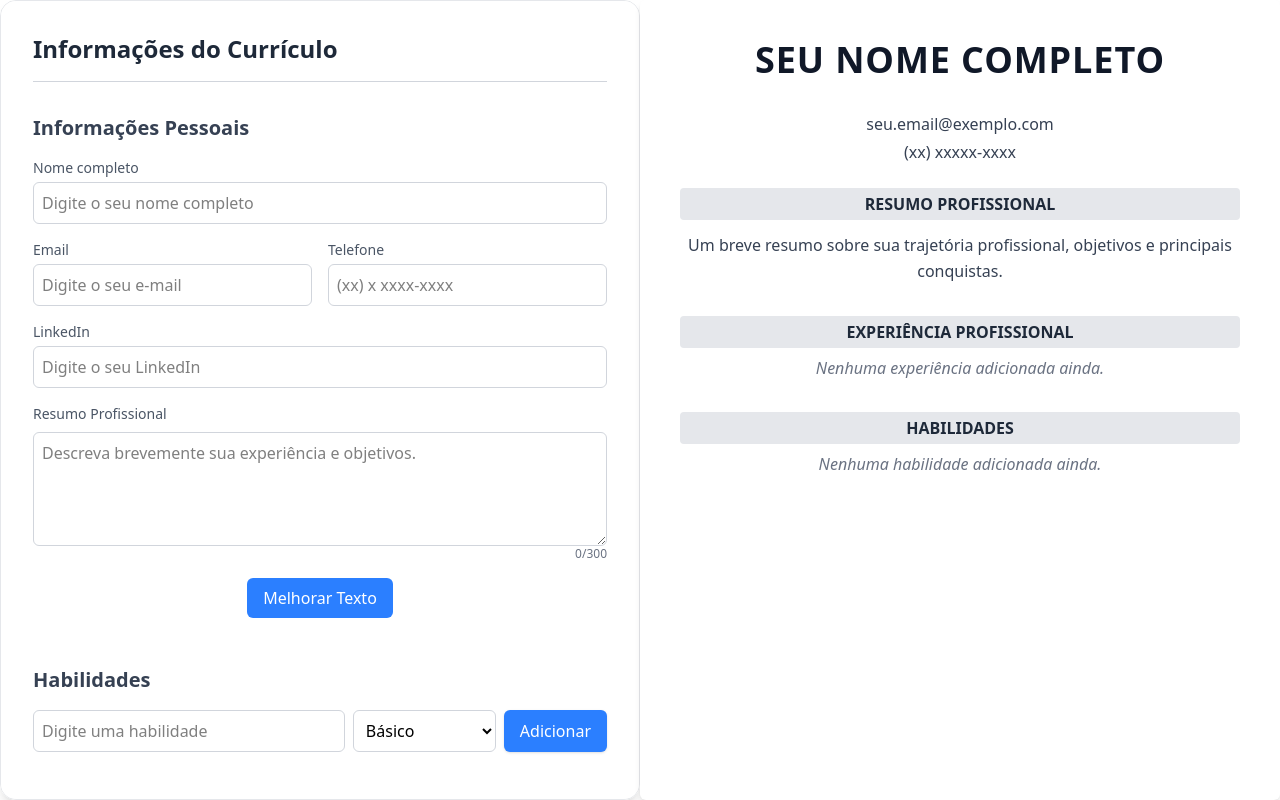
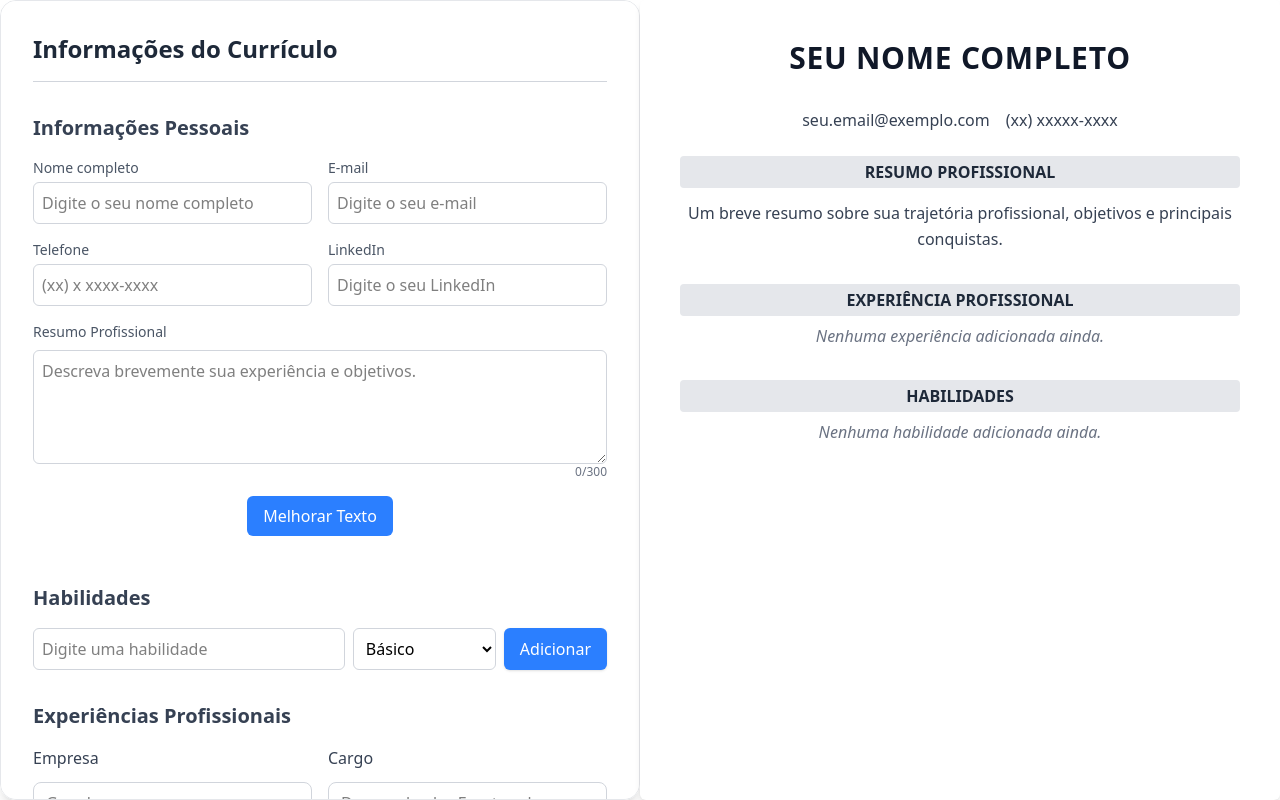
Before and after one commit to julyribeiro/gerador-curriculo, a React (Vite) app: page / in a window 1280 px wide. Built offline with nearby package versions, Linux system fonts and the light colour scheme.

Commit message:
refatorando layout de inserção
Melhorias para diminuir a rolagem da tela

```diff
--- a/src/components/Form/Experience.tsx
+++ b/src/components/Form/Experience.tsx
@@ -72,10 +72,12 @@ export default function ExperiencesSection() {
 
   return (
     <section className="grid gap-4">
-      <h3 className="text-xl font-semibold mb-4 text-gray-700">Experiências Profissionais</h3>
+      <h3 className="text-xl font-semibold text-gray-700">Experiências Profissionais</h3>
 
       <div className="form-group space-y-2">
-        <div className="grid gap-2">
+
+        <div className="grid grid-cols-2 gap-4">
+          <span className="grid gap-2">
             <label className="form-label">Empresa</label>
             <input
               type="text"
@@ -84,10 +86,8 @@ export default function ExperiencesSection() {
               onChange={(e) => setCompany(e.target.value)}
               placeholder="Google"
             />
-        </div>
-
-        <div className="grid grid-cols-3 gap-4">
-          <div className="grid gap-2">
+          </span>
+          <span className="grid gap-2">
               <label className="form-label">Cargo</label>
               <input
                 type="text"
@@ -96,8 +96,10 @@ export default function ExperiencesSection() {
                 onChange={(e) => setRole(e.target.value)}
                 placeholder="Desenvolvedor Front-end"
               />
+            </span>
         </div>
-          <div className="grid gap-2">
+        <div className="grid grid-cols-2 gap-4">
+          <span className="grid gap-2">
             <label className="form-label">Data de início</label>
             <input
               type="text"
@@ -106,9 +108,9 @@ export default function ExperiencesSection() {
               onChange={(e) => setStartDate(e.target.value)}
               placeholder="01/2020"
             />
-          </div>
-          <div className="grid gap-2">
-            <label className="form-label">Data de Fim</label>
+          </span>
+          <span className="grid gap-2">
+            <label className="form-label">Data de saída</label>
             <input
               type="text"
               className="form-input"
@@ -116,11 +118,11 @@ export default function ExperiencesSection() {
               onChange={(e) => setEndDate(e.target.value)}
               placeholder="02/2021"
             />
-          </div>
+          </span>
         </div>
 
         <div className="grid gap-2">
-          <label className="form-label">Descrição de suas atividades</label>
+          <label className="form-label mt-2">Descrição de suas atividades</label>
           <textarea
             className="form-input"
             value={description}
--- a/src/components/Form/PersonalInfo.tsx
+++ b/src/components/Form/PersonalInfo.tsx
@@ -27,8 +27,10 @@ export default function PersonalInfo() {
     <section className="space-y-14">
       <h3 className="text-xl font-semibold mb-4 text-gray-700">Informações Pessoais</h3>
 
-      <div className="space-y-4">
       <div className="form-group">
+
+        <div className="grid grid-cols-2 gap-4">
+          <span className="form-group">
             <label className="block text-sm font-medium text-gray-600 mb-1">Nome completo</label>
             <input
               type="text"
@@ -37,11 +39,9 @@ export default function PersonalInfo() {
               value={cvData.name}
               onChange={(e) => updateField("name", e.target.value)}
             />
-        </div>
-
-        <div className="grid grid-cols-2 gap-4">
-          <div>
-            <label className="block text-sm font-medium text-gray-600 mb-1">Email</label>
+          </span>
+          <span>
+            <label className="block text-sm font-medium text-gray-600 mb-1">E-mail</label>
             <input
               type="email"
               placeholder="Digite o seu e-mail"
@@ -49,9 +49,12 @@ export default function PersonalInfo() {
               value={cvData.email}
               onChange={(e) => updateField("email", e.target.value)}
             />
+          </span>
         </div>
 
-          <div>
+
+        <div className="grid grid-cols-2 gap-4">
+          <span>
             <label className="block text-sm font-medium text-gray-600 mb-1">Telefone</label>
             <input
               type="text"
@@ -60,11 +63,8 @@ export default function PersonalInfo() {
               value={cvData.phone}
               onChange={(e) => updateField("phone", e.target.value)}
             />
-          </div>
-        </div>
-
-
-        <div className="form-group">
+          </span>
+          <span>
             <label className="block text-sm font-medium text-gray-600 mb-1">LinkedIn</label>
             <input
               type="text"
@@ -73,9 +73,10 @@ export default function PersonalInfo() {
               value={cvData.linkedin}
               onChange={(e) => updateField("linkedin", e.target.value)}
             />
+          </span>
         </div>
 
-        <div className="form-group">
+        <div className="form-group mt-4">
           <label className="block text-sm font-medium text-gray-600 mb-1">Resumo Profissional</label>
           <textarea
             rows={4}
--- a/src/components/Form/Skills.tsx
+++ b/src/components/Form/Skills.tsx
@@ -33,7 +33,7 @@ export default function SkillsSection() {
     <section className="mb-8">
       <h3 className="text-xl font-semibold mb-4 text-gray-700">Habilidades</h3>
 
-      <div className="flex space-x-2 mb-4">
+      <div className="flex gap-2">
         <input
           type="text"
           placeholder="Digite uma habilidade"
--- a/src/components/Layout/PreviewSection.tsx
+++ b/src/components/Layout/PreviewSection.tsx
@@ -7,15 +7,17 @@ export default function PreviewSection() {
     <section className="flex-1 p-10 bg-white max-w-4xl mx-auto shadow-md rounded-md">
       {/* Nome */}
       <div className="text-center mb-8">
-        <h1 className="text-4xl font-bold text-gray-900 uppercase tracking-wide">
+        <h1 className="text-3xl font-bold text-gray-900 uppercase tracking-wide">
           {cvData.name || "Seu Nome Completo"}
         </h1>
       </div>
 
       {/* Informações de contato */}
       <div className="flex flex-col items-center space-y-1 text-gray-700 mb-6">
-        <p>{cvData.email || "seu.email@exemplo.com"}</p>
-        <p>{cvData.phone || "(xx) xxxxx-xxxx"}</p>
+        <span className="flex justify- between gap-4">
+          <p>{cvData.email || "seu.email@exemplo.com"}</p>
+          <p>{cvData.phone || "(xx) xxxxx-xxxx"}</p>
+        </span>
 
         {cvData.linkedin && (
           <a
```
Lines whose indentation alone changed are shown as unchanged.
